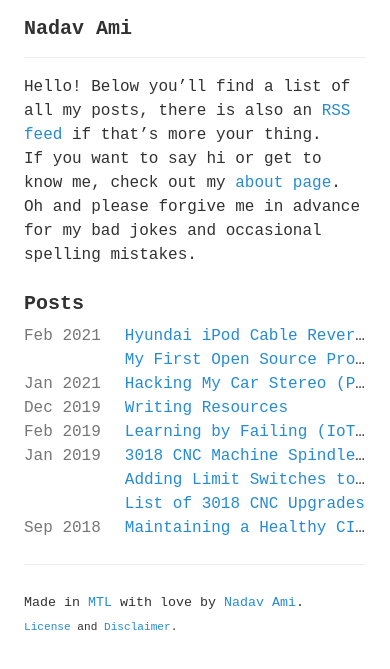
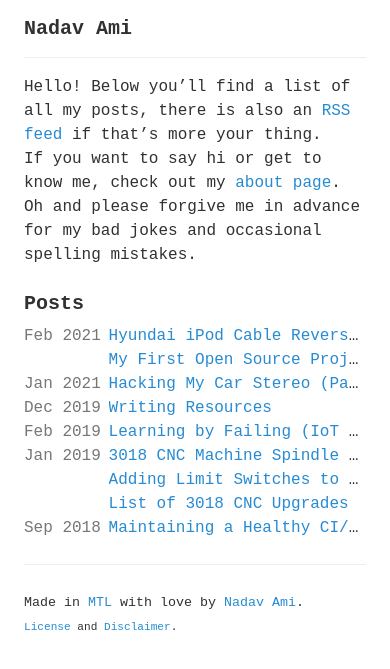
Before and after one commit to nadavami/nadavami.github.io, a Jekyll site: the page built from index.md, in a window 390 px wide. Shown: the top 669 px of the page. Built offline with Jekyll 4.4.1, drawn with Linux system fonts in a browser that asks for light colours.

Commit message:
Make post list date & title spacing responsive

```diff
--- a/_sass/_type.scss
+++ b/_sass/_type.scss
@@ -50,7 +50,7 @@ dl {
 
 dt {
   grid-column-start: 1;
-  margin-right: 1.5rem;
+  margin-right: 2vw;
   color: $gray-3;
 }
 
```
